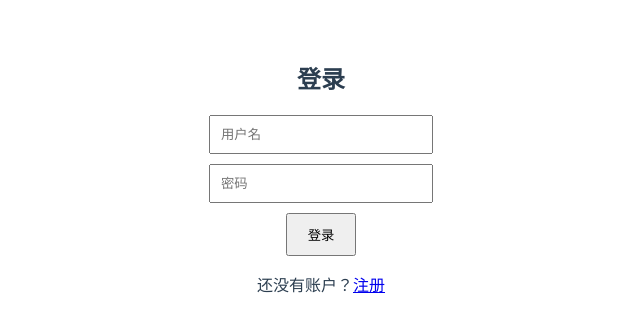
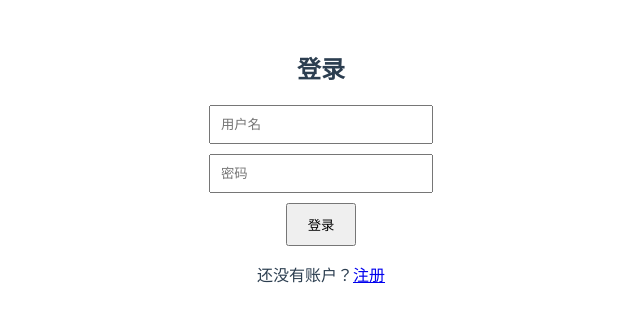
Before and after one commit to NebulaYi/poetry, a Vue app in the folder poetry_web/: page /login in a window 1280 px wide. Shown: the top 332 px of the page, without its empty margins (319-959 px from the left). Built offline with nearby package versions, Linux system fonts and the light colour scheme.

Commit message:
添加文件

```diff
--- a/poetry_web/src/App.vue
+++ b/poetry_web/src/App.vue
@@ -15,6 +15,6 @@ export default {
   font-family: Arial, sans-serif;
   text-align: center;
   color: #2c3e50;
-  margin-top: 60px;
+  //margin-top: 60px;
 }
 </style>
```
